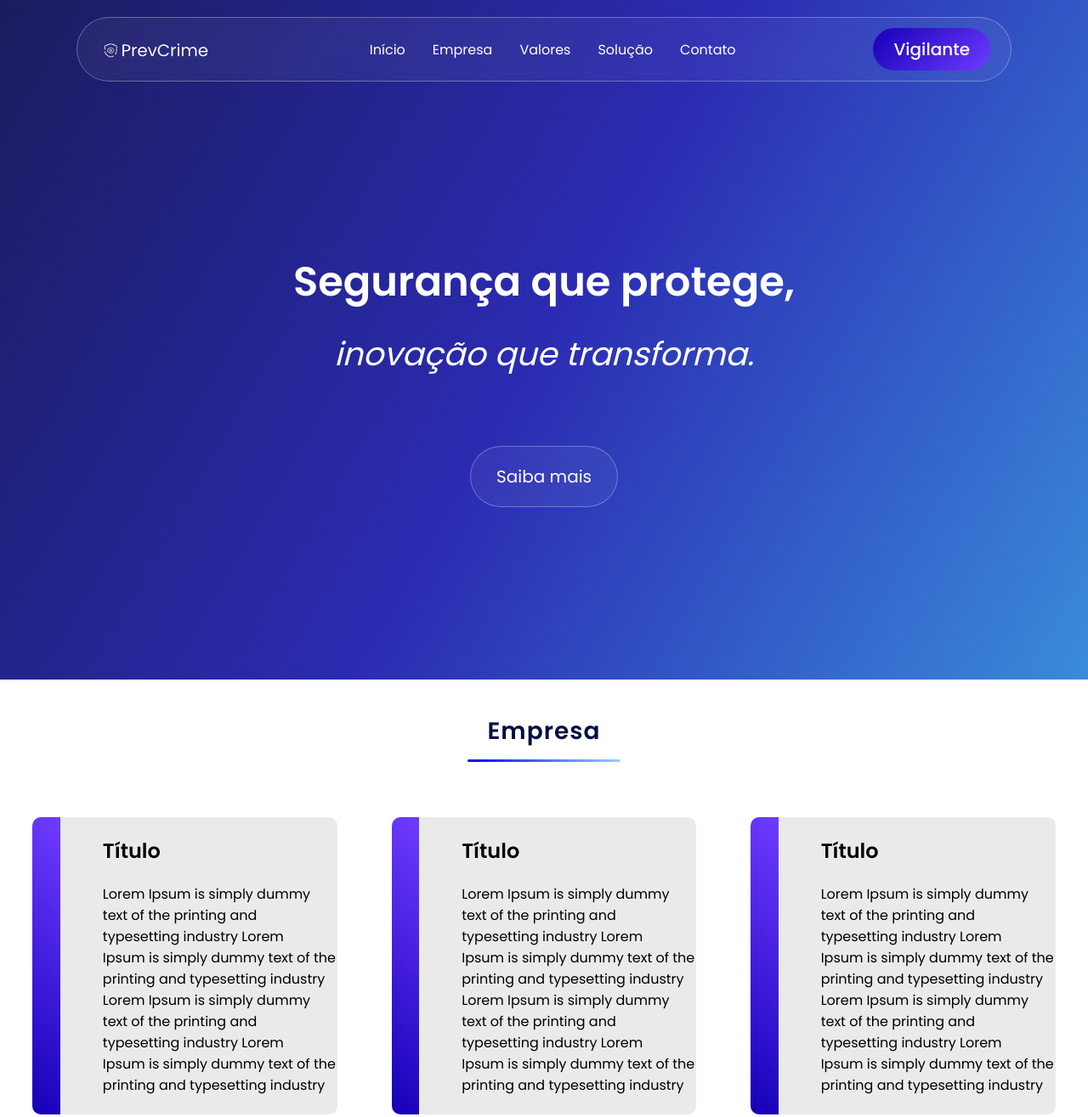
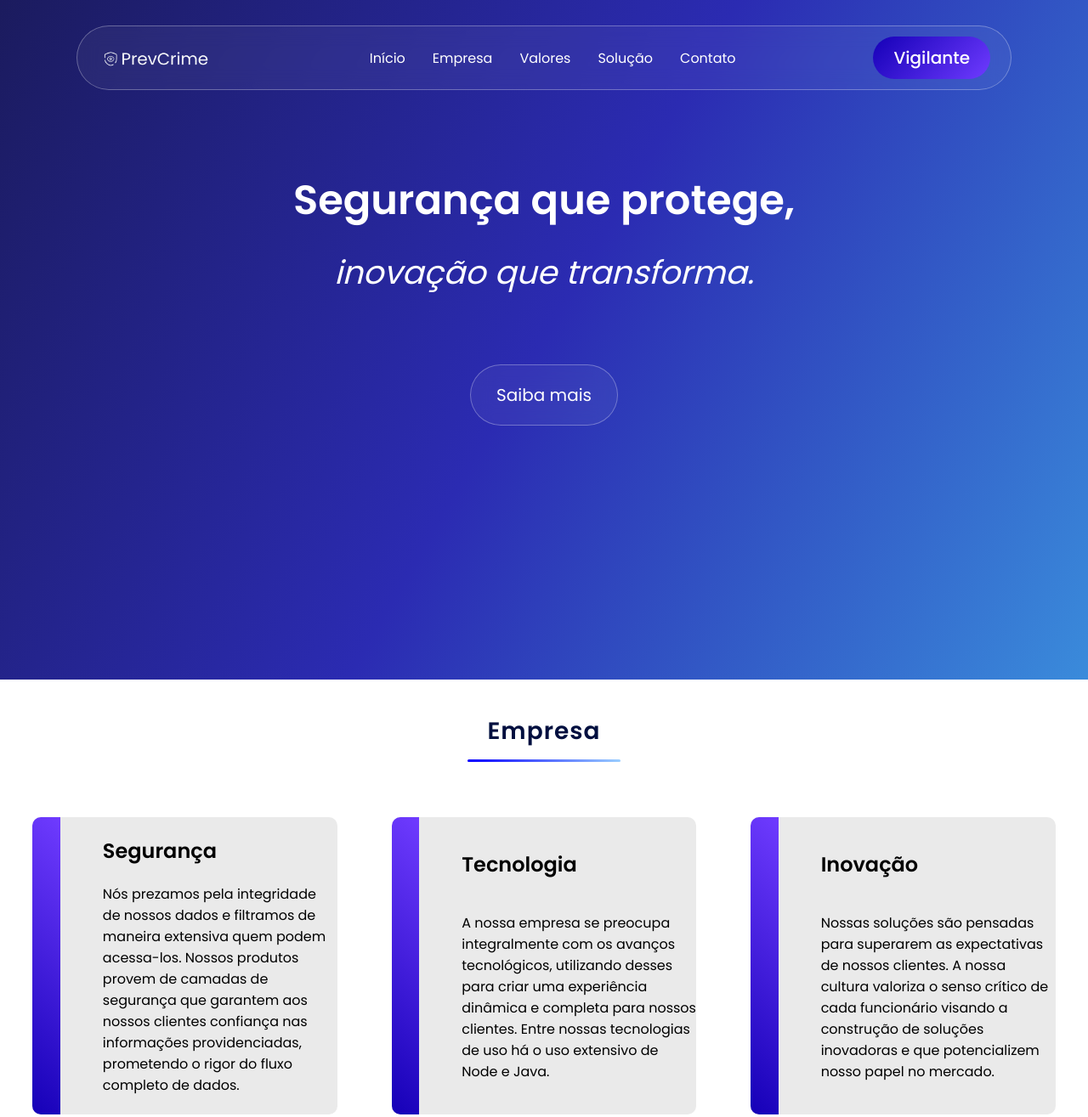
Before and after one commit to Grupo-3-PI/vigilante-frontend, a website: page web-data-viz/public/index.html in a window 1280 px wide. Shown: the top 1315 px of the page at 85% size. Drawn offline with Linux system fonts and the light colour scheme.

Commit message:
Adicionando textos

```diff
--- a/web-data-viz/public/css/solucao.css
+++ b/web-data-viz/public/css/solucao.css
@@ -13,6 +13,7 @@ body {
 }
 
 header {
+  margin-top: 30px;
   width: 100%;
   display: flex;
   justify-content: center;
@@ -34,6 +35,7 @@ header {
   backdrop-filter: blur(10px);
   -webkit-backdrop-filter: blur(10px);
   color: #fff;
+  position: fixed;
 }
 
 .logo img {
--- a/web-data-viz/public/css/style.css
+++ b/web-data-viz/public/css/style.css
@@ -18,10 +18,15 @@ body {
 }
 
 header {
+  margin-top: 30px;
   width: 100%;
   display: flex;
   justify-content: center;
-  margin-top: 20px;
+  position: fixed;
+  top: 0;
+  left: 0;
+  z-index: 100;
+  position: fixed;
 }
 
 .navbar {
@@ -37,6 +42,7 @@ header {
   backdrop-filter: blur(12px);
   -webkit-backdrop-filter: blur(12px);
   color: #fff;
+  position: fixed;
 }
 
 .logo img {
--- a/web-data-viz/public/index.html
+++ b/web-data-viz/public/index.html
@@ -70,30 +70,24 @@
       <div class="card-empresa">
         <div class="coluna-card"></div>
         <div class="conteudo-card">
-          <h2>Título</h2>
-          <p>Lorem Ipsum is simply dummy text of the printing and typesetting industry Lorem Ipsum is simply dummy text
-            of the printing and typesetting industry Lorem Ipsum is simply dummy text of the printing and typesetting
-            industry Lorem Ipsum is simply dummy text of the printing and typesetting industry</p>
+          <h2>Segurança</h2>
+          <p>Nós prezamos pela integridade de nossos dados e filtramos de maneira extensiva quem podem acessa-los. Nossos produtos provem de camadas de segurança que garantem aos nossos clientes confiança nas informações providenciadas, prometendo o rigor do fluxo completo de dados. </p>
         </div>
       </div>
       <!-- Card 3 -->
       <div class="card-empresa">
         <div class="coluna-card"></div>
         <div class="conteudo-card">
-          <h2>Título</h2>
-          <p>Lorem Ipsum is simply dummy text of the printing and typesetting industry Lorem Ipsum is simply dummy text
-            of the printing and typesetting industry Lorem Ipsum is simply dummy text of the printing and typesetting
-            industry Lorem Ipsum is simply dummy text of the printing and typesetting industry</p>
+          <h2>Tecnologia</h2>
+          <p>A nossa empresa se preocupa integralmente com os avanços tecnológicos, utilizando desses para criar uma experiência dinâmica e completa para nossos clientes. Entre nossas tecnologias de uso há o uso extensivo de Node e Java.</p>
         </div>
       </div>
       <!-- Card 2 -->
       <div class="card-empresa">
         <div class="coluna-card"></div>
         <div class="conteudo-card">
-          <h2>Título</h2>
-          <p>Lorem Ipsum is simply dummy text of the printing and typesetting industry Lorem Ipsum is simply dummy text
-            of the printing and typesetting industry Lorem Ipsum is simply dummy text of the printing and typesetting
-            industry Lorem Ipsum is simply dummy text of the printing and typesetting industry</p>
+          <h2>Inovação</h2>
+          <p>Nossas soluções são pensadas para superarem as expectativas de nossos clientes. A nossa cultura valoriza o senso crítico de cada funcionário visando a construção de soluções inovadoras e que potencializem nosso papel no mercado.</p>
         </div>
       </div>
 
@@ -137,21 +131,20 @@
       <div class="cards-solucao">
         <div class="card-solucao">
           <!-- Card -->
-          <div class="title-solucao-card">Título</div>
-          <p>Lorem Ipsum is simply dummy text of the printing and typesetting industry Lorem Ipsum is simply dummy text
-            of the printing and typesetting industry Lorem Ipsum is</p>
+          <div class="title-solucao-card">Nossas Soluções</div>
+          <p>Nossas soluções são baseadas em dados concretos com o objetivo de trazer lucro ao negócio</p>
         </div>
         <!-- Card -->
         <div class="card-solucao">
-          <div class="title-solucao-card">Título</div>
-          <p>Lorem Ipsum is simply dummy text of the printing and typesetting industry Lorem Ipsum is simply dummy text
-            of the printing and typesetting industry Lorem Ipsum i</p>
+          <div class="title-solucao-card">Cases de Sucesso</div>
+          <p>O maior projeto produzido pelo produto foi a plataforma Vigilante, criada para fornecer informações valiosas sobre a segurança da Baixada Santista para as empresas.</p>
         </div>
         <!-- Card -->
         <div class="card-solucao">
-          <div class="title-solucao-card">Título</div>
-          <p>Lorem Ipsum is simply dummy text of the printing and typesetting industry Lorem Ipsum is simply dummy text
-            of the printing and typesetting industry Lorem Ipsum is</p>
+          <div class="title-solucao-card">Entre em contato!</div>
+          <p>Nossa equipe se dispõe a responder quaisquer dúvidas referente aos nossos projetos</p><br>
+          <p>Email: prevcrime@corp.com</p>
+          <p>Número: (55)119454-9591</p>
         </div>
         <div id="button-solucao" onclick="redirecionarTelaSolucao()">Saiba mais</div>
       </div>
```
